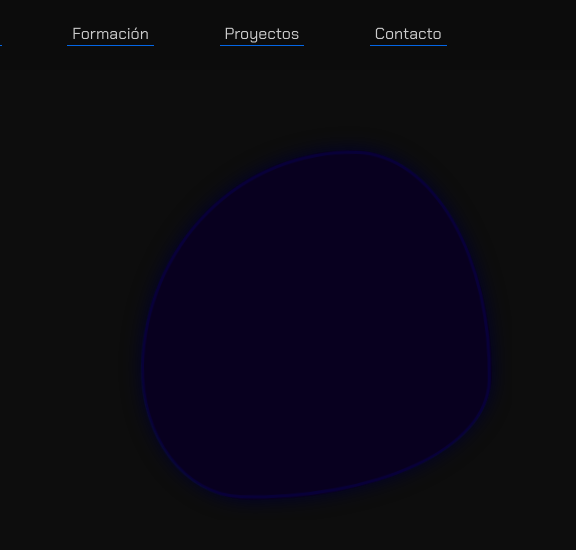
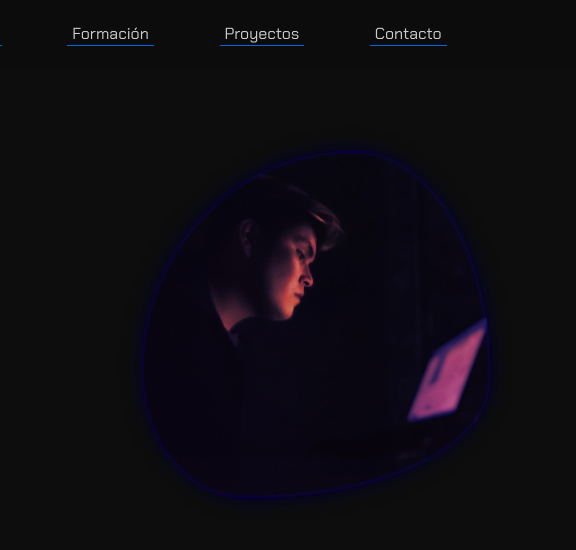
Before and after one commit to aletbm/Portfolio, a plain HTML site: page index.html in a window 1280 px wide. Shown: the top 550 px of the page, 704-1280 px from the left. Drawn offline with Linux system fonts and the light colour scheme.

Commit message:
Fixed upload media

```diff
--- a/css/main/welcome.css
+++ b/css/main/welcome.css
@@ -180,7 +180,7 @@
     right: 0;
     bottom: 0;
     left: 0;
-    background-image: url(Portfolio/img/myphoto.jpg);
+    background-image: url("../../img/myphoto.jpg");
     background-repeat: no-repeat;
     background-size: cover;
     background-position: -140px;
```
